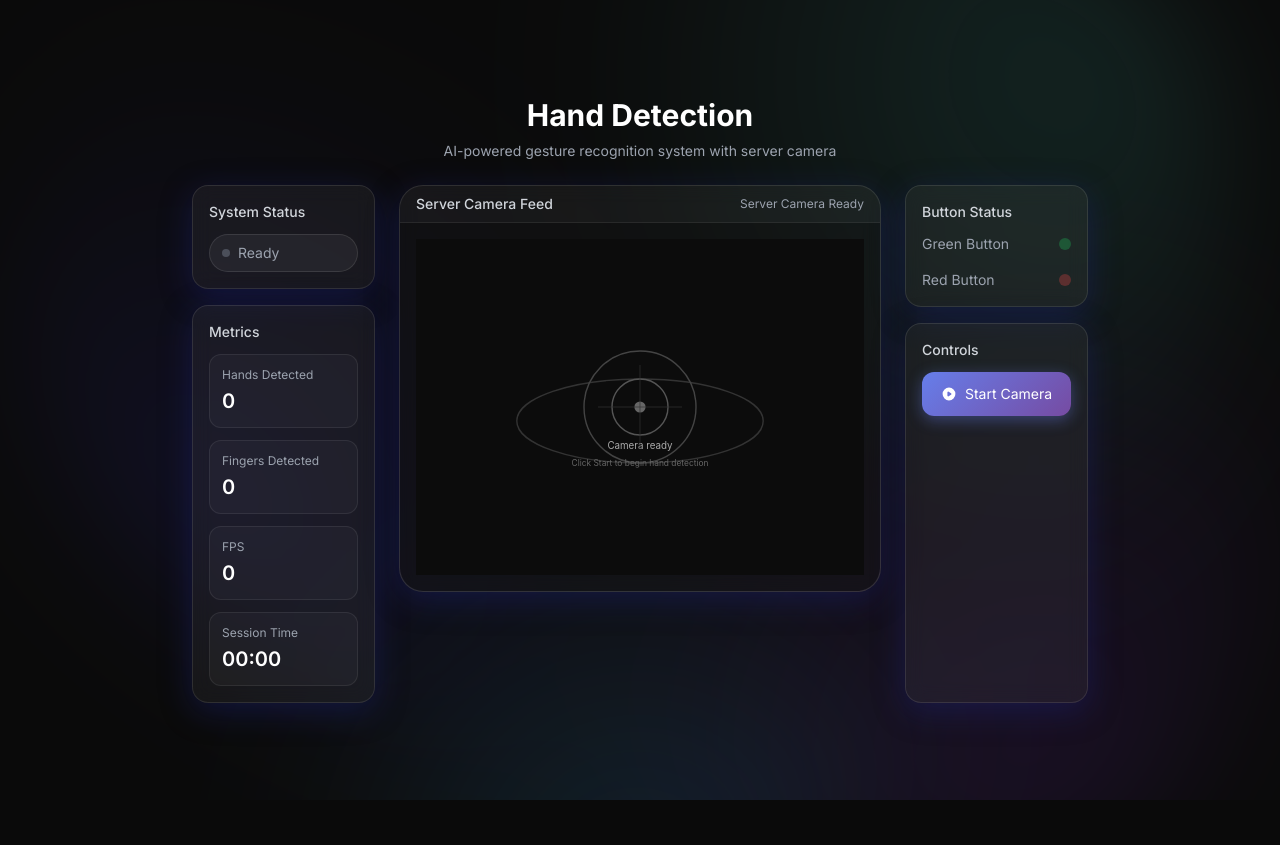
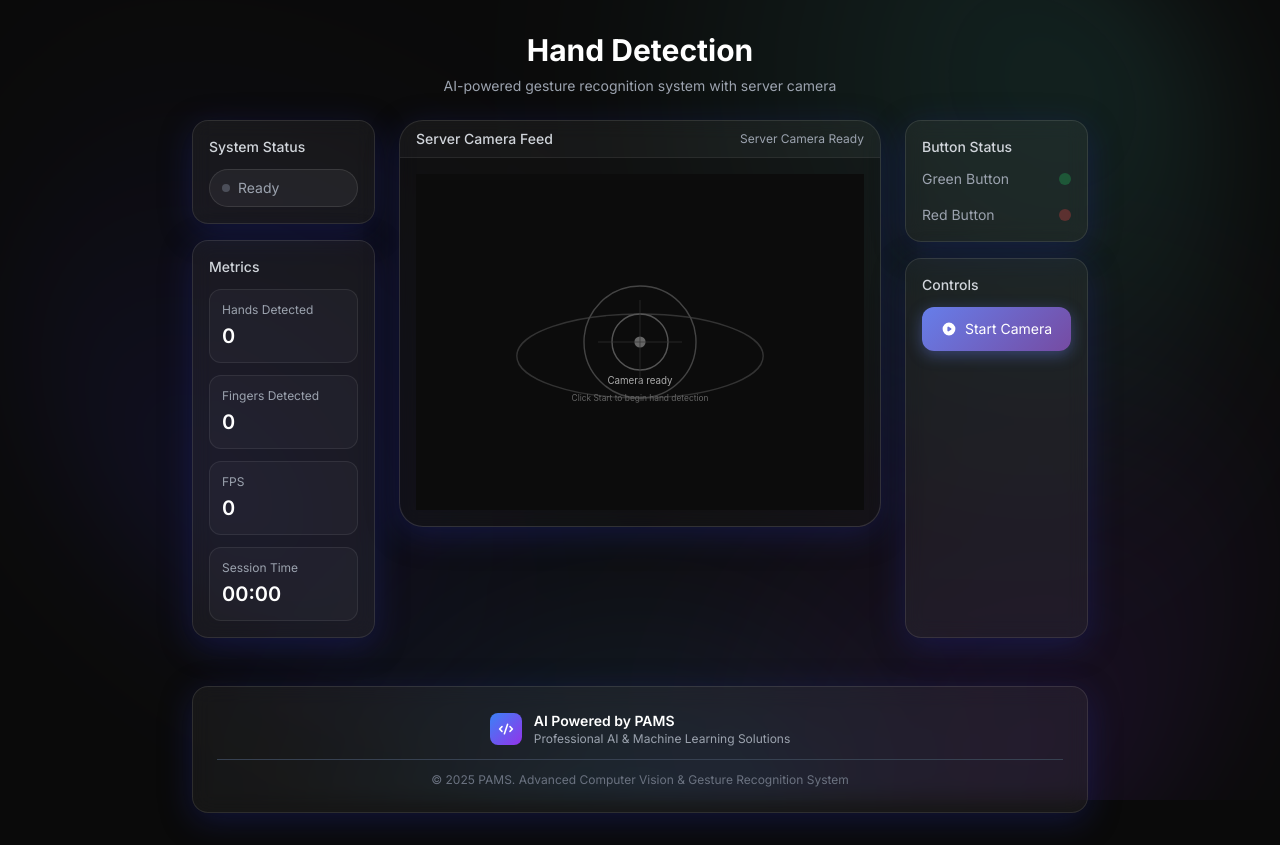
Before and after one commit to alfandirifaul/hand-detection-web-base, a Flask app: page / in a window 1280 px wide. Before the commit the page ends 800 px from the top, so only its background shows below. Run offline with Flask 3, Linux system fonts and the light colour scheme; some libraries are stand-ins or nearby versions.

Commit message:
Add professional footer to index.html with branding and copyright information

```diff
--- a/templates/index.html
+++ b/templates/index.html
@@ -285,6 +285,28 @@
                     </div>
                 </div>
             </div>
+
+            <!-- Professional Footer -->
+            <footer class="mt-12">
+                <div class="glass-card rounded-2xl p-6 w-full">
+                    <div class="flex items-center justify-center gap-3 mb-2">
+                        <div class="w-8 h-8 bg-gradient-to-br from-blue-500 to-purple-600 rounded-lg flex items-center justify-center">
+                            <svg class="w-4 h-4 text-white" fill="currentColor" viewBox="0 0 20 20">
+                                <path fill-rule="evenodd" d="M12.316 3.051a1 1 0 01.633 1.265l-4 12a1 1 0 11-1.898-.632l4-12a1 1 0 011.265-.633zM5.707 6.293a1 1 0 010 1.414L3.414 10l2.293 2.293a1 1 0 11-1.414 1.414l-3-3a1 1 0 010-1.414l3-3a1 1 0 011.414 0zm8.586 0a1 1 0 011.414 0l3 3a1 1 0 010 1.414l-3 3a1 1 0 11-1.414-1.414L16.586 10l-2.293-2.293a1 1 0 010-1.414z" clip-rule="evenodd"></path>
+                            </svg>
+                        </div>
+                        <div class="text-left">
+                            <h4 class="text-sm font-semibold text-white">AI Powered by PAMS</h4>
+                            <p class="text-xs text-gray-400">Professional AI & Machine Learning Solutions</p>
+                        </div>
+                    </div>
+                    <div class="border-t border-gray-700 pt-3 mt-3 text-center">
+                        <p class="text-xs text-gray-500">
+                            © 2025 PAMS. Advanced Computer Vision & Gesture Recognition System
+                        </p>
+                    </div>
+                </div>
+            </footer>
         </div>
     </div>
 
```
